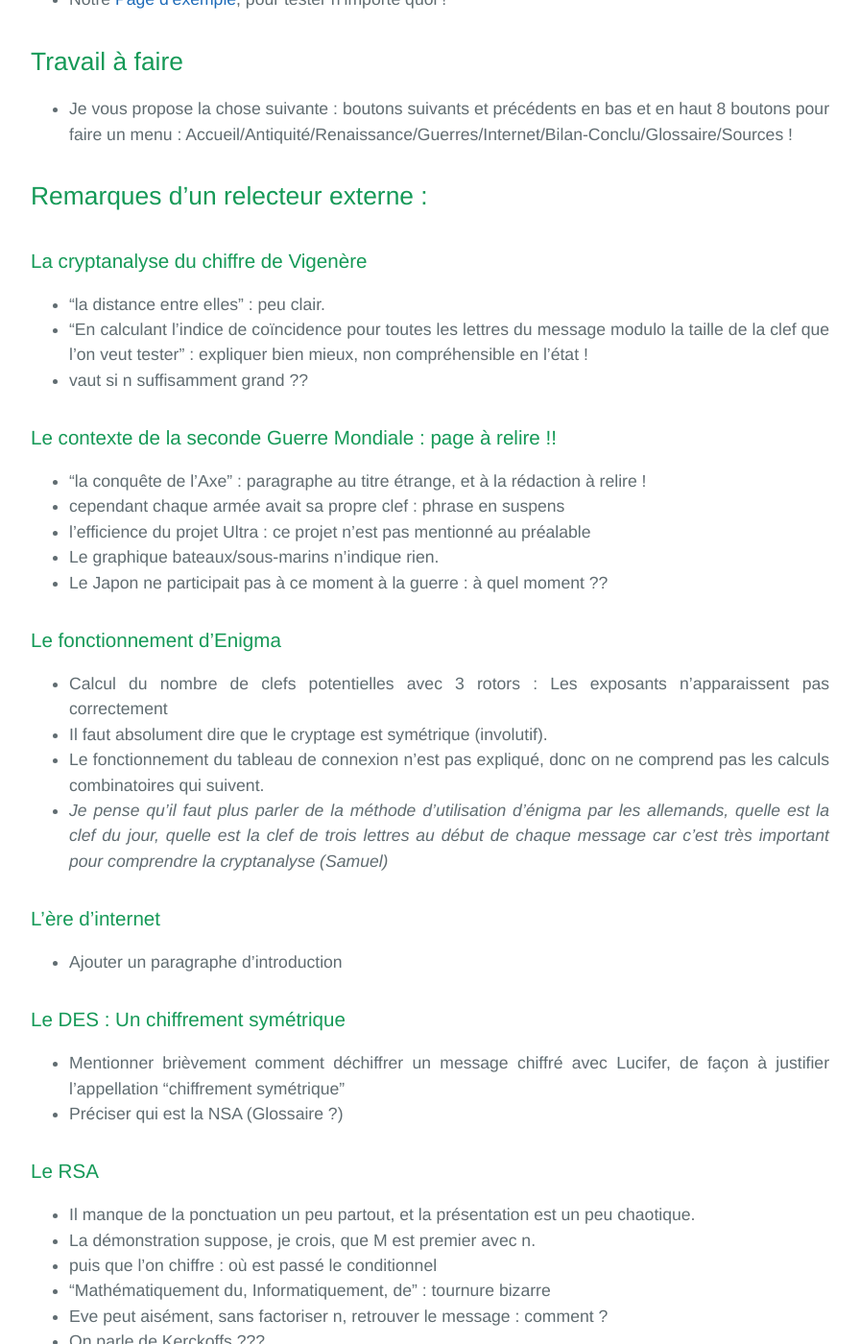
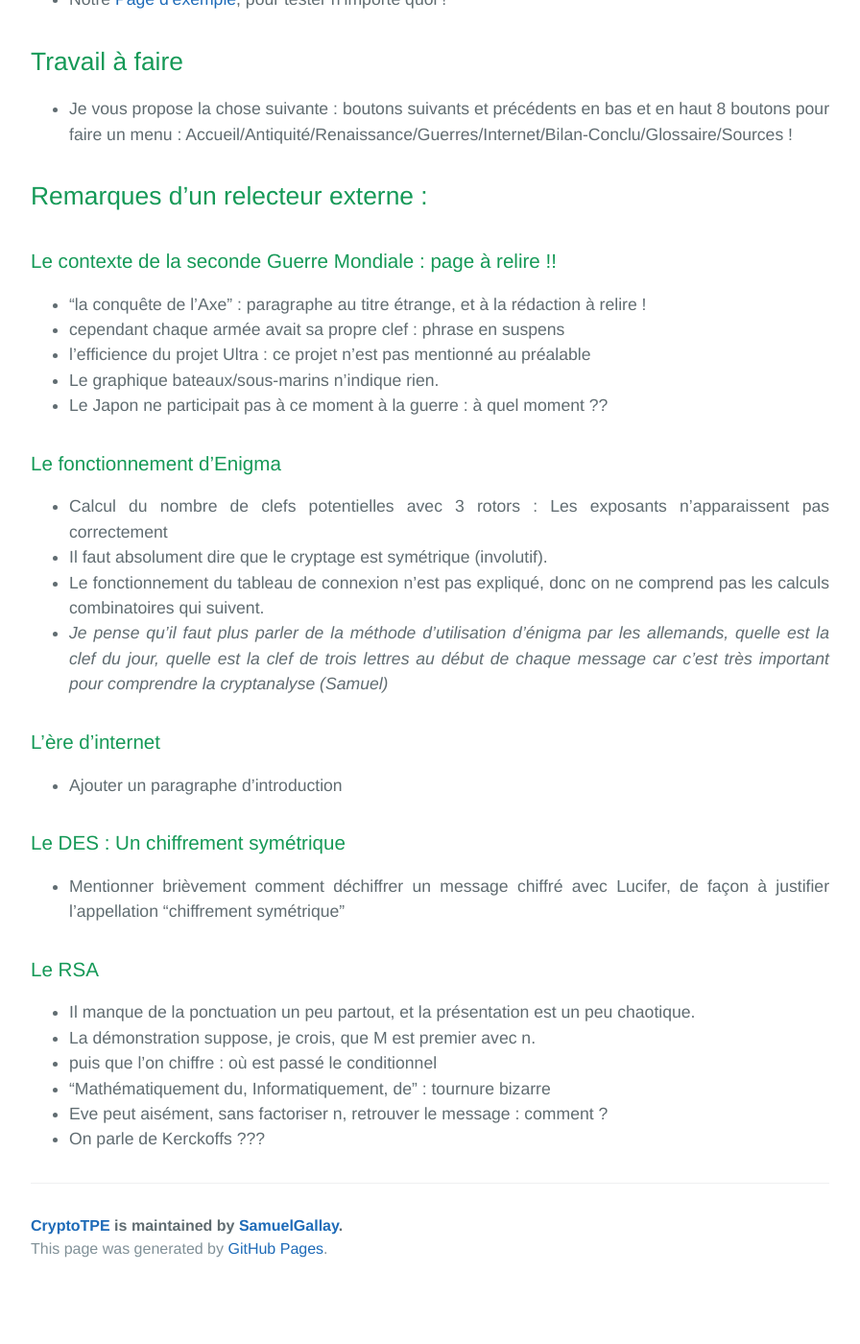
Before and after one commit to SamuelGallay/CryptoTPE, a Jekyll site: the page built from index.md, in a window 1280 px wide and 1400 px high, scrolled down 2067 px. Shown: the whole window at 96% size, without its empty margins (192-1088 px from the left). Built offline with Jekyll 4.4.1, drawn with Linux system fonts in a browser that asks for light colours; our own code applies the rules of GitHub Pages for plain Markdown files; after the commit the page ends 3412 px from its top, so only the background shows below that; some of the changed text lies outside the part shown.

Commit message:
Update index.md

```diff
--- a/index.md
+++ b/index.md
@@ -79,13 +79,6 @@ Mais les techniques de cryptographie ont été vaincues au cours de l'histoire p
 
 ## Remarques d'un relecteur externe :
 
-### La cryptanalyse du chiffre de Vigenère
-  * "la distance entre elles" : peu clair.
-  * "En calculant l’indice de coïncidence pour toutes les lettres du message
-  modulo la taille de la clef que l’on veut tester" : expliquer bien mieux,
-  non compréhensible en l'état !
-  * vaut si n suffisamment grand ??
-
 ### Le contexte de la seconde Guerre Mondiale : page à relire !!
   * "la conquête de l'Axe" : paragraphe au titre étrange, et à la rédaction à relire !
   * cependant chaque armée avait sa propre clef : phrase en suspens
@@ -105,7 +98,6 @@ Mais les techniques de cryptographie ont été vaincues au cours de l'histoire p
 
 ### Le DES : Un chiffrement symétrique
   * Mentionner brièvement comment déchiffrer un message chiffré avec Lucifer, de façon à justifier l'appellation "chiffrement symétrique"
-  * Préciser qui est la NSA (Glossaire ?)
 
 ### Le RSA
   * Il manque de la ponctuation un peu partout, et la présentation est un peu chaotique.
@@ -114,9 +106,3 @@ Mais les techniques de cryptographie ont été vaincues au cours de l'histoire p
   * "Mathématiquement du, Informatiquement, de" : tournure bizarre
   * Eve peut aisément, sans factoriser n, retrouver le message : comment ?
   * On parle de Kerckoffs ???
-
-
-### Compte-rendu d'expérience
-  * l’étendue de la fréquence est de 6,5 % : cela signifie quoi ?
-  * je ne comprends pas la figure 2
-  * Cela nécessite de calculer pour le texte ?
```
